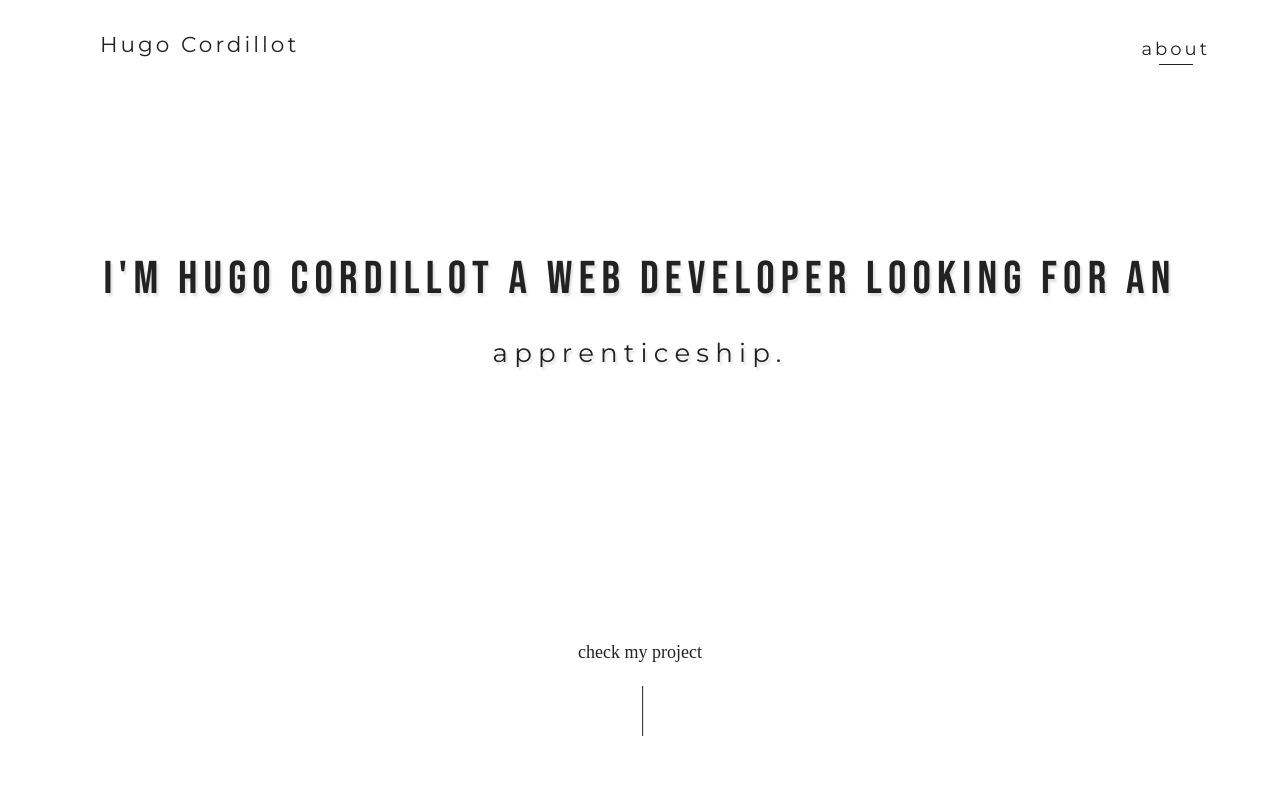
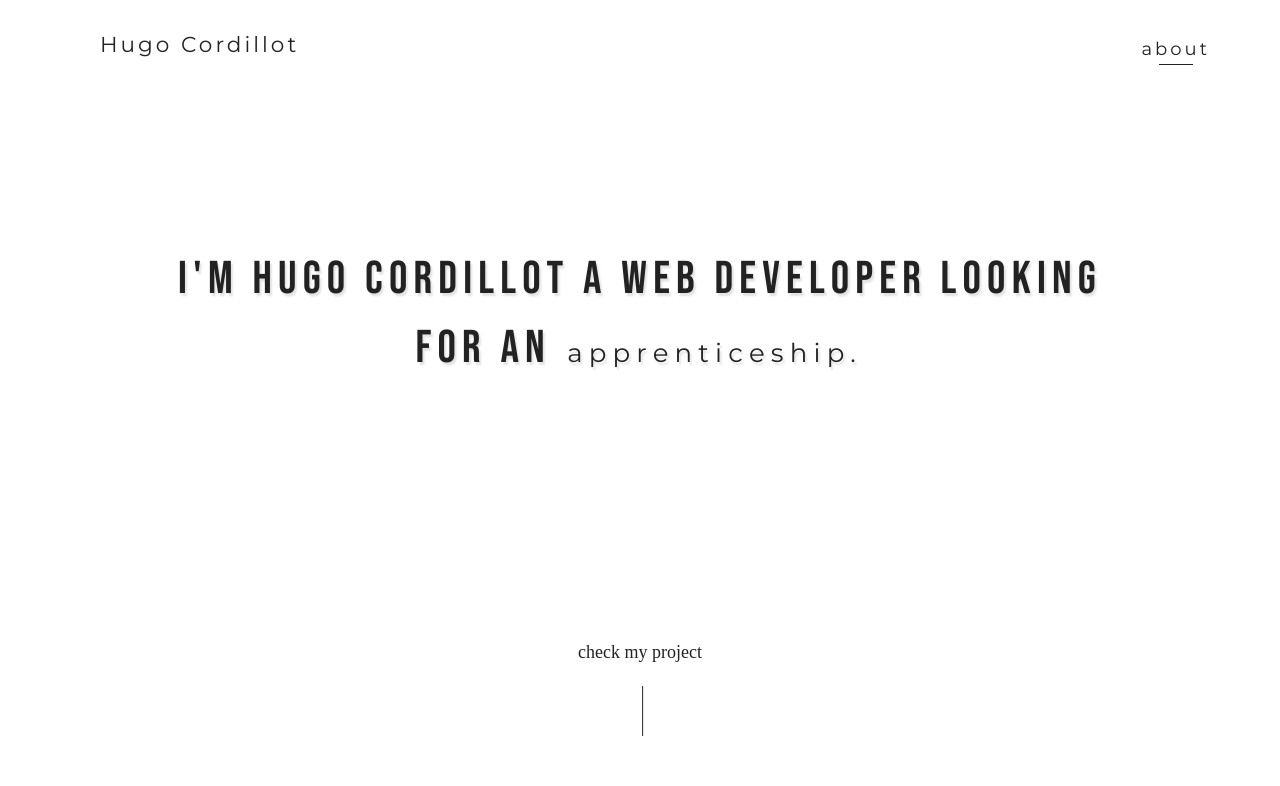
Before and after one commit to Hgo0123/portfolio-2k20, a website built with Parcel: page src/index.html in a window 1280 px wide. Shown: the top 786 px of the page. Built offline with nearby package versions, Linux system fonts and the light colour scheme; a web font is replaced by a local one.

Commit message:
{modif} hero margin on desktopPlus

```diff
--- a/src/style/_hero.scss
+++ b/src/style/_hero.scss
@@ -17,6 +17,11 @@
     margin-top: 150px;
     display: flex;
     flex-direction: column;
+    align-items: center;
+
+    @include largePlus {
+      margin: 150px 150px 0px 150px;
+    }
     @include medium {
       align-items: center;
       p {
--- a/src/style/_variables.scss
+++ b/src/style/_variables.scss
@@ -1,5 +1,11 @@
 $steps: 60;
 $primaryColor: #222222;
+
+@mixin largePlus {
+  @media (min-width: 1030px) {
+    @content;
+  }
+}
 
 @mixin large {
   @media (max-width: 1030px) {
```
